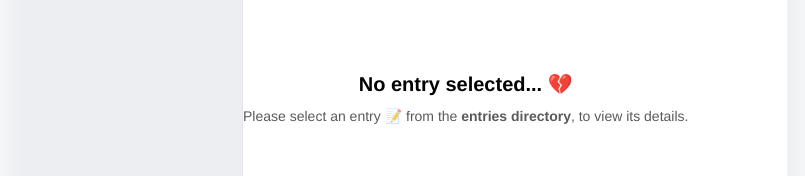
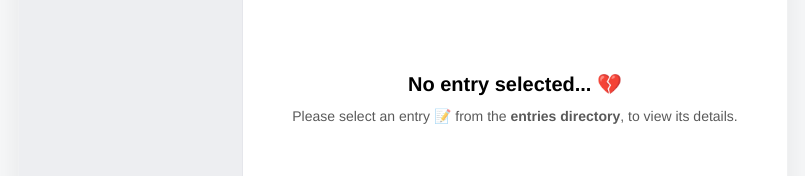
Before and after one commit to AhmedAymanM/file-tree, a React (Vite) app: page / in a window 1280 px wide. Shown: the part 302-478 px from the top of the page, without its empty margins (237-1042 px from the left). Built offline with nearby package versions, Linux system fonts and the light colour scheme; no server answers.

Commit message:
Fix: Entry Details empty state not aligned correctly on all view ports

```diff
--- a/src/App.tsx
+++ b/src/App.tsx
@@ -5,7 +5,6 @@ import { AppLayout } from '@/components/layouts/app-layout'
 import { ContentLayout } from '@/components/layouts/content-layout'
 import { SidebarLayout } from '@/components/layouts/sidebar-layout'
 import { EntryDetails } from '@/components/features/EntryDetails'
-import { Message } from '@/components/ui/message'
 import { TreeNodeItem } from '@/components/features/TreeNodeItem'
 import type { TreeNode } from '@/types/api'
 
@@ -45,11 +44,7 @@ export function App() {
         {selectedItem?.item ? (
           <EntryDetails item={selectedItem?.item} />
         ) : (
-          <Message title=" No entry selected... 💔" className="my-auto">
-            Please select an entry 📝 from the{' '}
-            <span className="font-semibold">entries directory</span>, to view
-            its details.
-          </Message>
+          <EntryDetails.EmptyState />
         )}
       </ContentLayout>
     </AppLayout>
--- a/src/components/features/EntryDetails.tsx
+++ b/src/components/features/EntryDetails.tsx
@@ -26,8 +26,8 @@ export function EntryDetails({ item }: EntryDetailsProps) {
   }
 
   if (
-    entry.status === STATUS.LOADING ||
-    (entry.status === STATUS.IDLE && !entry.data)
+    !entry.data &&
+    (entry.status === STATUS.LOADING || entry.status === STATUS.IDLE)
   ) {
     return (
       <Container>
@@ -81,3 +81,17 @@ const Placeholder = () => {
     </div>
   )
 }
+
+const EmptyState = () => {
+  return (
+    <Container>
+      <Message title=" No entry selected... 💔" className="my-auto">
+        Please select an entry 📝 from the{' '}
+        <span className="font-semibold">entries directory</span>, to view its
+        details.
+      </Message>
+    </Container>
+  )
+}
+
+EntryDetails.EmptyState = EmptyState
```
